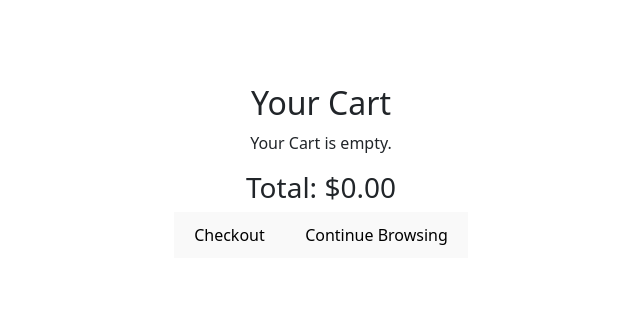
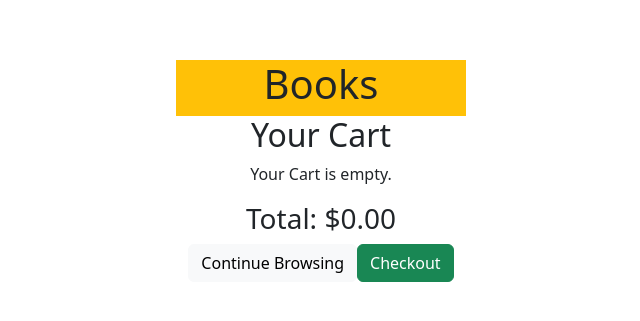
Before and after one commit to macyesk/mission11_eskelsen, a React (Vite) app in the folder frontend/: page /cart in a window 1280 px wide. Shown: the part 229-550 px from the top of the page, without its empty margins (319-959 px from the left). Built offline with nearby package versions, Linux system fonts and the light colour scheme.

Commit message:
cart functionality

```diff
--- a/frontend/src/components/BookList.tsx
+++ b/frontend/src/components/BookList.tsx
@@ -32,7 +32,7 @@ function BookList({ selectedCategories }: { selectedCategories: string[] }) {
 
   return (
     <>
-      <h1>Books</h1>
+
       <br />
       <label>
         <input
--- /dev/null
+++ b/frontend/src/components/WelcomeBand.tsx
@@ -0,0 +1,12 @@
+function WelcomeBand(){
+  return (
+    <>
+      <div className="row bg-warning text-gray">
+        <h1>Books</h1>
+      </div>
+    </>
+  );
+
+}
+
+export default WelcomeBand;
--- a/frontend/src/context/CartContext.tsx
+++ b/frontend/src/context/CartContext.tsx
@@ -24,10 +24,9 @@ export const CartProvider = ({ children }: { children: ReactNode }) => {
       const existingItem = prevCart.find((c) => c.bookId === item.bookId);
       const updatedCart = prevCart.map((c) =>
         c.bookId === item.bookId
-          ? { ...c, price: c.price + item.price }
+          ? { ...c, quantity: c.quantity + 1, price: c.price + item.price }
           : c
       );
-
       return existingItem ? updatedCart : [...prevCart, item];
     });
   };
--- a/frontend/src/pages/AddToCartPage.tsx
+++ b/frontend/src/pages/AddToCartPage.tsx
@@ -2,6 +2,7 @@ import { useNavigate, useParams } from 'react-router-dom';
 import { useCart } from '../context/CartContext';
 import { useState } from 'react';
 import { CartItem } from '../types/CartItem';
+import WelcomeBand from '../components/WelcomeBand';
 
 function AddToCartPage() {
   const navigate = useNavigate();
@@ -13,12 +14,14 @@ function AddToCartPage() {
       bookId: Number(bookId),
       title: title || 'No Book Found',
       price: Number(price),
+      quantity: 1,
     };
     addToCart(newItem);
     navigate('/cart');
   };
   return (
     <>
+      <WelcomeBand />
       <h2>Adding {title} to Cart</h2>
       <h5>${Number(price).toFixed(2)}</h5>
       <div>
--- a/frontend/src/pages/BooksPage.tsx
+++ b/frontend/src/pages/BooksPage.tsx
@@ -1,11 +1,13 @@
 import { useState } from 'react';
 import BookList from '../components/BookList';
 import CategoryFilter from '../components/CategoryFilter';
+import WelcomeBand from '../components/WelcomeBand';
 
 function BooksPage() {
   const [selectedCategories, setSelectedCategories] = useState<string[]>([]);
   return (
     <>
+      <WelcomeBand />
       <div className="container">
         <div className="row">
           <div className="col-4">
--- a/frontend/src/pages/CartPage.tsx
+++ b/frontend/src/pages/CartPage.tsx
@@ -2,6 +2,7 @@ import { useNavigate } from 'react-router-dom';
 import { useCart } from '../context/CartContext';
 import { useLayoutEffect } from 'react';
 import { CartItem } from '../types/CartItem';
+import WelcomeBand from '../components/WelcomeBand';
 
 function CartPage() {
   const navigate = useNavigate();
@@ -10,6 +11,7 @@ function CartPage() {
 
   return (
     <>
+      <WelcomeBand />
       <div>
         <h2>Your Cart</h2>
         <div>
@@ -19,7 +21,8 @@ function CartPage() {
             <ul>
               {cart.map((item: CartItem) => (
                 <li key={item.bookId}>
-                  {item.title} : ${item.price.toFixed(2)}
+                  {item.title} Quantity: {item.quantity} Subtotal: $
+                  {item.price.toFixed(2)}
                   <button
                     onClick={() => removeFromCart(item.bookId)}
                     className="btn"
@@ -32,8 +35,8 @@ function CartPage() {
           )}
         </div>
         <h3>Total: ${totalAmount.toFixed(2)}</h3>
-        <button>Checkout</button>
-        <button onClick={() => navigate('/projects')}>Continue Browsing</button>
+        <button className="btn btn-light"onClick={() => navigate('/books')}>Continue Browsing</button>
+        <button className="btn btn-success">Checkout</button>
       </div>
     </>
   );
--- a/frontend/src/types/CartItem.ts
+++ b/frontend/src/types/CartItem.ts
@@ -2,4 +2,5 @@ export interface CartItem {
   bookId: number;
   title: string;
   price: number;
+  quantity: number;
 }
```
